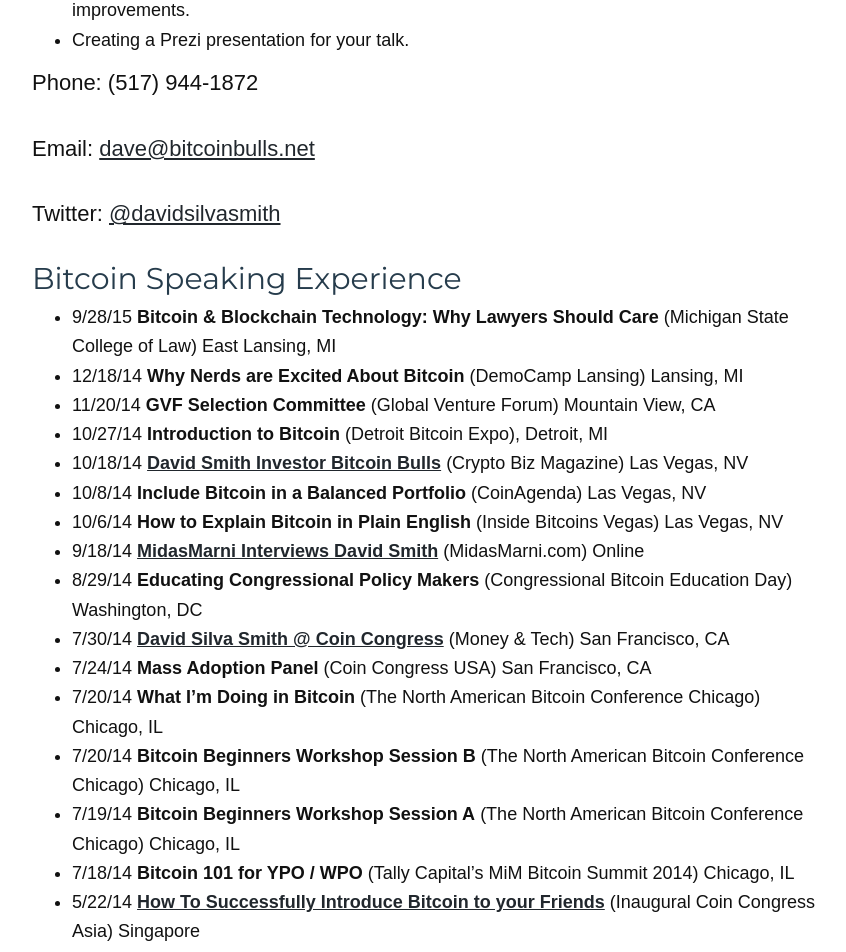
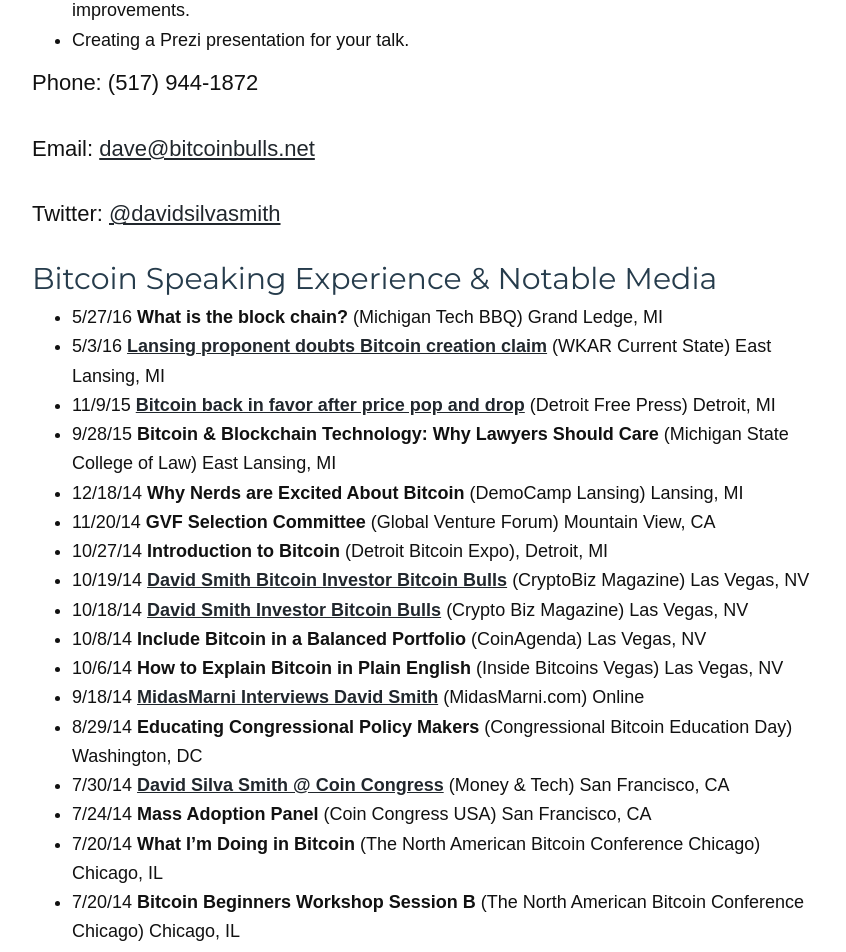
Before and after one commit to davidsilvasmith/bitcoinbulls.net, a Jekyll site: the page built from bitcoin-expert/educator.md, in a window 1280 px wide and 1400 px high, scrolled down 1682 px. Shown: the top 952 px of the window, without its empty margins (213-1059 px from the left). Built offline with Jekyll 4.4.1, drawn with Linux system fonts in a browser that asks for light colours; nearby versions of some CDN libraries; some web fonts are replaced; comment, search, counter and statistics services are not loaded; some of the changed text lies outside the part shown.

Commit message:
updated bitcoin media & speaking

```diff
--- a/bitcoin-expert/educator.md
+++ b/bitcoin-expert/educator.md
@@ -30,13 +30,15 @@
 
 Twitter: [@davidsilvasmith](http://www.twitter.com/davidsilvasmith)
 
-## Bitcoin Speaking Experience
-
-
+## Bitcoin Speaking Experience & Notable Media
+* 5/27/16 **What is the block chain?** (Michigan Tech BBQ) Grand Ledge, MI
+* 5/3/16 **[Lansing proponent doubts Bitcoin creation claim](http://wkar.org/post/lansing-proponent-doubts-bitcoin-creation-claim)** (WKAR Current State) East Lansing, MI
+* 11/9/15 **[Bitcoin back in favor after price pop and drop](http://www.freep.com/story/money/business/2015/11/08/bitcoin-back-detroit-after-price-pop-and-drop/75224930/)** (Detroit Free Press) Detroit, MI
 * 9/28/15 **Bitcoin & Blockchain Technology: Why Lawyers Should Care** (Michigan State College of Law) East Lansing, MI
 * 12/18/14 **Why Nerds are Excited About Bitcoin** (DemoCamp Lansing) Lansing, MI
 * 11/20/14 **GVF Selection Committee** (Global Venture Forum) Mountain View, CA
 * 10/27/14 **Introduction to Bitcoin** (Detroit Bitcoin Expo), Detroit, MI
+* 10/19/14 **[David Smith Bitcoin Investor Bitcoin Bulls](https://www.youtube.com/watch?v=i_4aIKMoVb4)** (CryptoBiz Magazine) Las Vegas, NV
 * 10/18/14 **[David Smith Investor Bitcoin Bulls](http://cryptobizmagazine.com/david-smith-investor-bitcoin-bulls/)** (Crypto Biz Magazine) Las Vegas, NV
 * 10/8/14 **Include Bitcoin in a Balanced Portfolio** (CoinAgenda) Las Vegas, NV
 * 10/6/14 **How to Explain Bitcoin in Plain English** (Inside Bitcoins Vegas) Las Vegas, NV
@@ -51,6 +53,8 @@
 * 5/22/14 **[How To Successfully Introduce Bitcoin to your Friends](https://www.youtube.com/watch?v=e-PXjJLF-bo)** (Inaugural Coin Congress Asia) Singapore
 * 4/30/14 **Coinvendor: The Safest Place to Trade Bitcoin** (The Hatching) Lansing, MI
 * 1/10/14 **[Bitcoin Interview](http://www.michiganbusinessnetwork.com/radio/2014/01/28/Bottom_Line_IT_S3_David_Smith)** (Bottom Line IT), Lansing, MI
+* 12/18/13 **[Stocking-stuffer of the times: Bitcoin](http://www.cbsnews.com/news/stocking-stuffer-of-the-times-bitcoin/)** (CBS MoneyWatch)
+* 12/11/13 **[Bitcoin: Super currency or super fad?](http://www.usatoday.com/story/news/nation/2013/12/10/bitcoin-entrepreneurs-seek-mainstream-acceptance/3971121/)** (USA Today) Las Vegas, NV
 * 12/8/13 **Bitcoin: The Future of Money** (SouthEastern Michigan Computer Organization) Detroit, MI
 * 11/20/13 **GoGiveCoin: My First Bitcoin App** (Lansing .NET User Group) Lansing, MI
 
```
